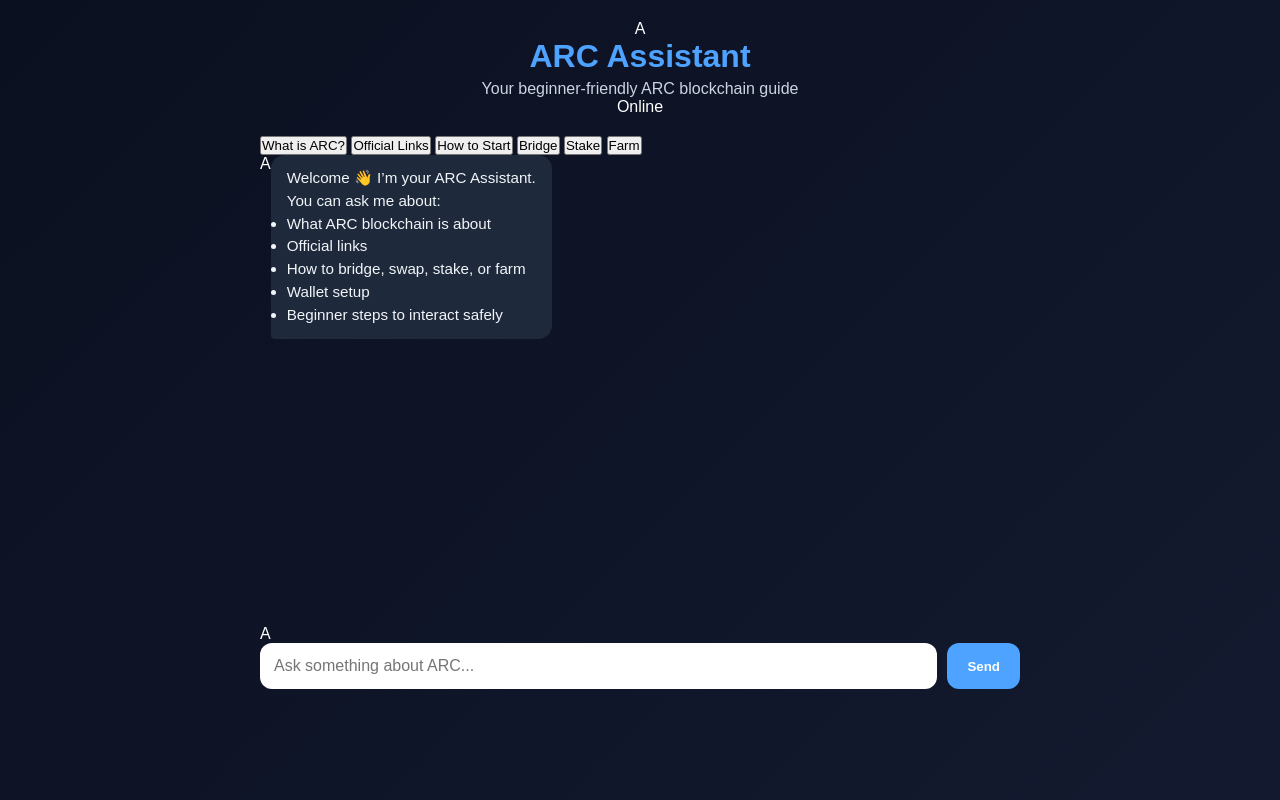
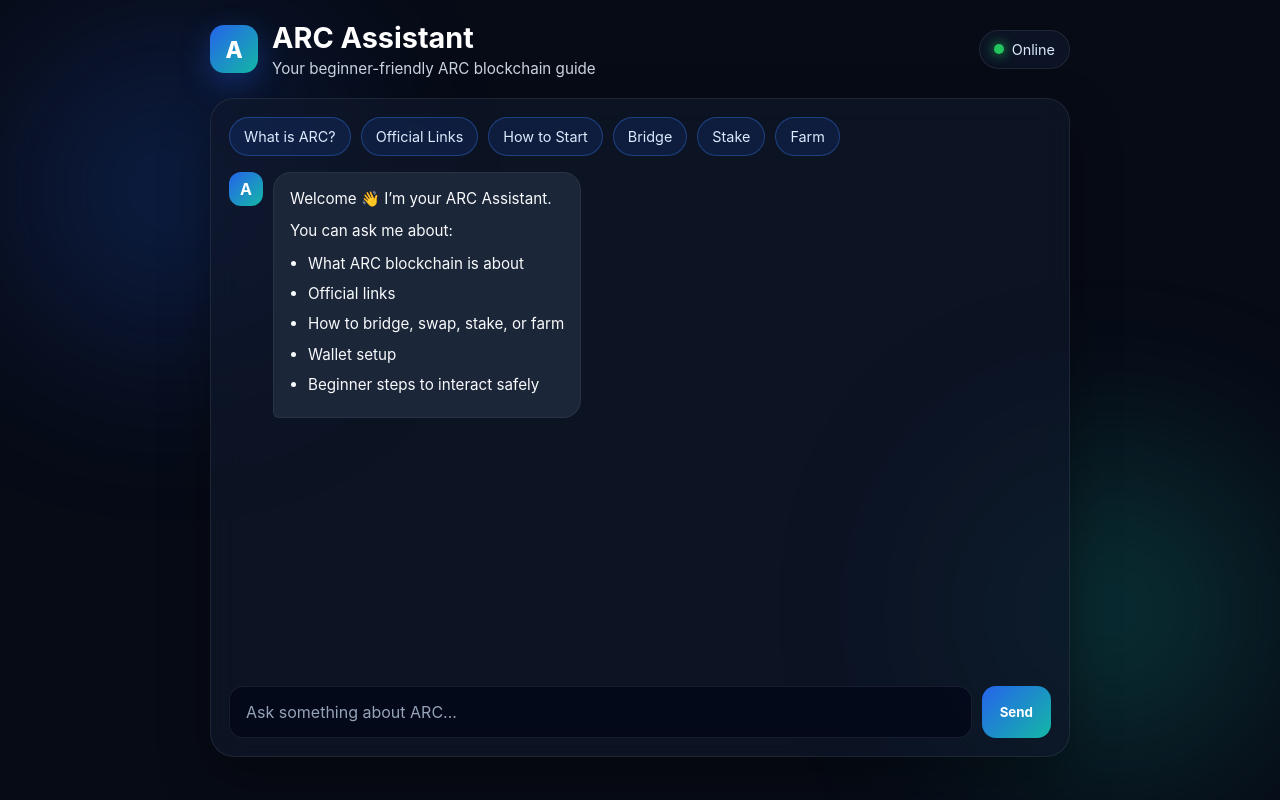
Before and after one commit to thelly2/arc-chatbot, a plain HTML site: page index.html in a window 1280 px wide. Drawn offline with Linux system fonts and the light colour scheme.

Commit message:
Upgrade style.css
Updated styles for improved layout and appearance.

```diff
--- a/style.css
+++ b/style.css
@@ -2,109 +2,336 @@
   margin: 0;
   padding: 0;
   box-sizing: border-box;
-  font-family: Arial, sans-serif;
+  font-family: Inter, Arial, sans-serif;
 }
 
 body {
-  background: linear-gradient(135deg, #0b1020, #131a2f);
-  color: white;
+  background: #070b16;
+  color: #ffffff;
   min-height: 100vh;
+  overflow-x: hidden;
+  position: relative;
+}
+
+.bg-glow {
+  position: fixed;
+  width: 300px;
+  height: 300px;
+  border-radius: 50%;
+  filter: blur(100px);
+  opacity: 0.25;
+  z-index: 0;
+}
+
+.glow-1 {
+  background: #2563eb;
+  top: 40px;
+  left: 20px;
+}
+
+.glow-2 {
+  background: #14b8a6;
+  bottom: 40px;
+  right: 20px;
 }
 
 .app {
-  max-width: 800px;
+  position: relative;
+  z-index: 1;
+  max-width: 900px;
   margin: 0 auto;
   padding: 20px;
 }
 
 .header {
-  text-align: center;
+  display: flex;
+  justify-content: space-between;
+  align-items: center;
+  gap: 12px;
   margin-bottom: 20px;
+  flex-wrap: wrap;
+}
+
+.logo-wrap {
+  display: flex;
+  align-items: center;
+  gap: 14px;
+}
+
+.logo {
+  width: 48px;
+  height: 48px;
+  border-radius: 14px;
+  background: linear-gradient(135deg, #2563eb, #14b8a6);
+  display: flex;
+  align-items: center;
+  justify-content: center;
+  font-size: 1.4rem;
+  font-weight: 800;
+  box-shadow: 0 10px 30px rgba(37, 99, 235, 0.35);
 }
 
 .header h1 {
-  font-size: 2rem;
-  color: #4da3ff;
+  font-size: 1.8rem;
+  margin-bottom: 4px;
 }
 
 .header p {
   color: #cbd5e1;
-  margin-top: 5px;
+  font-size: 0.95rem;
 }
 
-.chat-container {
-  background: rgba(255, 255, 255, 0.05);
+.status {
+  display: inline-flex;
+  align-items: center;
+  gap: 8px;
+  background: rgba(15, 23, 42, 0.75);
   border: 1px solid rgba(255, 255, 255, 0.08);
-  border-radius: 18px;
-  padding: 20px;
-  backdrop-filter: blur(10px);
+  padding: 10px 14px;
+  border-radius: 999px;
+  font-size: 0.9rem;
+  color: #dbeafe;
+}
+
+.status-dot {
+  width: 10px;
+  height: 10px;
+  background: #22c55e;
+  border-radius: 50%;
+  box-shadow: 0 0 12px #22c55e;
+}
+
+.chat-shell {
+  background: rgba(15, 23, 42, 0.7);
+  border: 1px solid rgba(255, 255, 255, 0.08);
+  border-radius: 24px;
+  padding: 18px;
+  backdrop-filter: blur(16px);
+  box-shadow: 0 20px 50px rgba(0, 0, 0, 0.35);
+}
+
+.top-actions {
+  display: flex;
+  flex-wrap: wrap;
+  gap: 10px;
+  margin-bottom: 16px;
+}
+
+.quick-btn {
+  background: rgba(37, 99, 235, 0.14);
+  border: 1px solid rgba(59, 130, 246, 0.35);
+  color: #dbeafe;
+  padding: 10px 14px;
+  border-radius: 999px;
+  cursor: pointer;
+  transition: 0.2s ease;
+  font-size: 0.9rem;
+}
+
+.quick-btn:hover {
+  transform: translateY(-2px);
+  background: rgba(37, 99, 235, 0.25);
 }
 
 .chat-box {
-  height: 450px;
+  height: 500px;
   overflow-y: auto;
-  padding-right: 10px;
-  margin-bottom: 20px;
+  padding-right: 6px;
+  display: flex;
+  flex-direction: column;
+  gap: 14px;
+  margin-bottom: 14px;
 }
 
 .message {
   display: flex;
-  margin-bottom: 12px;
+  gap: 10px;
+  align-items: flex-start;
 }
 
 .message.user {
   justify-content: flex-end;
 }
 
-.message.bot {
-  justify-content: flex-start;
+.message.user .avatar {
+  display: none;
+}
+
+.avatar {
+  width: 34px;
+  height: 34px;
+  border-radius: 12px;
+  flex-shrink: 0;
+  display: flex;
+  align-items: center;
+  justify-content: center;
+  font-weight: 700;
+}
+
+.bot-avatar {
+  background: linear-gradient(135deg, #2563eb, #14b8a6);
+  color: white;
 }
 
 .bubble {
-  max-width: 75%;
-  padding: 12px 16px;
-  border-radius: 14px;
-  line-height: 1.5;
+  max-width: 78%;
+  padding: 14px 16px;
+  border-radius: 18px;
+  line-height: 1.6;
   font-size: 0.95rem;
+  word-wrap: break-word;
 }
 
 .message.user .bubble {
-  background: #2563eb;
+  background: linear-gradient(135deg, #2563eb, #1d4ed8);
   color: white;
-  border-bottom-right-radius: 4px;
+  border-bottom-right-radius: 6px;
 }
 
 .message.bot .bubble {
-  background: #1e293b;
-  color: #f1f5f9;
-  border-bottom-left-radius: 4px;
+  background: rgba(30, 41, 59, 0.95);
+  color: #f8fafc;
+  border: 1px solid rgba(255, 255, 255, 0.06);
+  border-bottom-left-radius: 6px;
+}
+
+.bubble p {
+  margin-bottom: 8px;
+}
+
+.bubble p:last-child {
+  margin-bottom: 0;
+}
+
+.bubble ul,
+.bubble ol {
+  margin: 8px 0 0 18px;
+}
+
+.bubble li {
+  margin-bottom: 6px;
+}
+
+.bubble a {
+  color: #7dd3fc;
+  text-decoration: none;
+  font-weight: 600;
+}
+
+.bubble a:hover {
+  text-decoration: underline;
+}
+
+.typing-indicator {
+  display: flex;
+  align-items: center;
+  gap: 10px;
+  margin-bottom: 14px;
+}
+
+.typing-bubble {
+  background: rgba(30, 41, 59, 0.95);
+  padding: 14px 16px;
+  border-radius: 18px;
+  display: inline-flex;
+  gap: 6px;
+  border: 1px solid rgba(255, 255, 255, 0.06);
+}
+
+.typing-bubble span {
+  width: 8px;
+  height: 8px;
+  background: #cbd5e1;
+  border-radius: 50%;
+  animation: bounce 1.2s infinite ease-in-out;
+}
+
+.typing-bubble span:nth-child(2) {
+  animation-delay: 0.15s;
+}
+
+.typing-bubble span:nth-child(3) {
+  animation-delay: 0.3s;
+}
+
+.hidden {
+  display: none;
+}
+
+@keyframes bounce {
+  0%, 80%, 100% {
+    transform: scale(0.7);
+    opacity: 0.5;
+  }
+  40% {
+    transform: scale(1);
+    opacity: 1;
+  }
 }
 
 .input-area {
   display: flex;
   gap: 10px;
+  margin-top: 8px;
 }
 
 .input-area input {
   flex: 1;
-  padding: 14px;
-  border: none;
-  border-radius: 12px;
+  padding: 15px 16px;
+  border-radius: 14px;
+  border: 1px solid rgba(255, 255, 255, 0.08);
+  background: rgba(2, 6, 23, 0.7);
+  color: white;
   outline: none;
   font-size: 1rem;
 }
 
+.input-area input::placeholder {
+  color: #94a3b8;
+}
+
 .input-area button {
-  padding: 14px 20px;
+  padding: 15px 18px;
   border: none;
-  border-radius: 12px;
-  background: #4da3ff;
+  border-radius: 14px;
+  background: linear-gradient(135deg, #2563eb, #14b8a6);
   color: white;
-  font-weight: bold;
+  font-weight: 700;
   cursor: pointer;
-  transition: 0.2s;
+  transition: 0.2s ease;
 }
 
 .input-area button:hover {
-  background: #2d8cff;
+  transform: translateY(-2px);
 }
+
+@media (max-width: 700px) {
+  .chat-box {
+    height: 460px;
+  }
+
+  .bubble {
+    max-width: 90%;
+  }
+
+  .header h1 {
+    font-size: 1.4rem;
+  }
+
+  .header p {
+    font-size: 0.85rem;
+  }
+
+  .quick-btn {
+    font-size: 0.82rem;
+    padding: 9px 12px;
+  }
+
+  .input-area {
+    flex-direction: column;
+  }
+
+  .input-area button {
+    width: 100%;
+  }
+}
```
